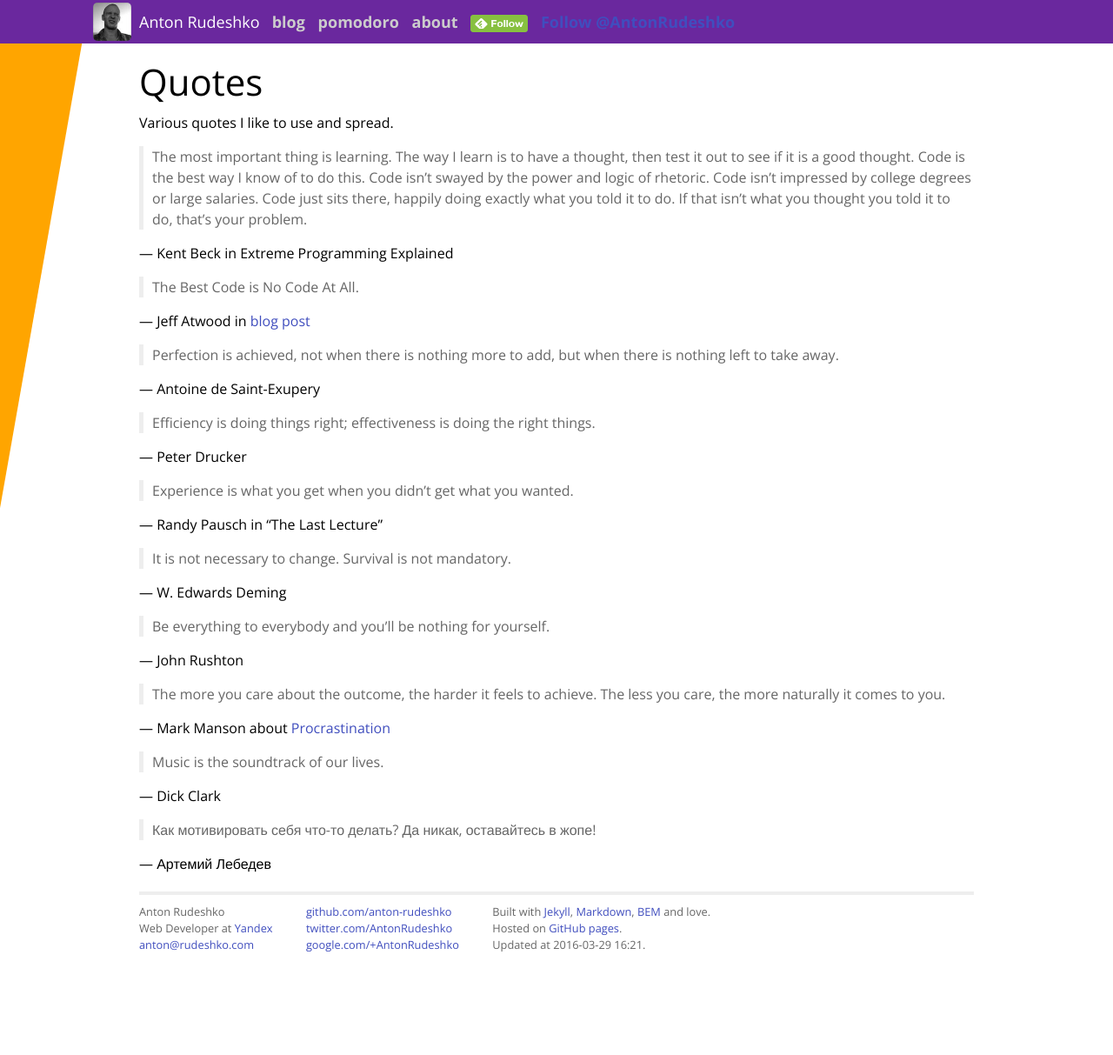
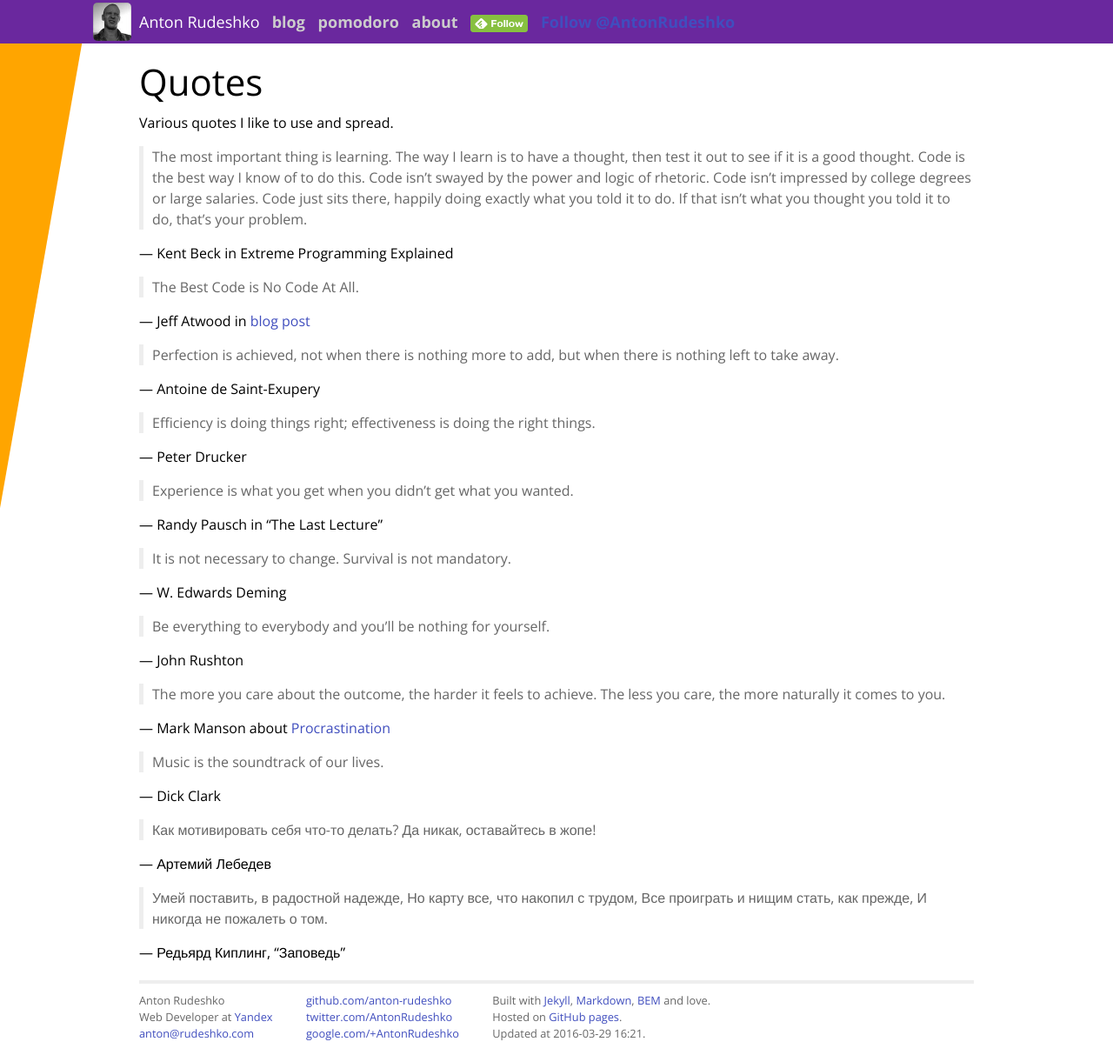
Before and after one commit to anton-rudeshko/anton-rudeshko.github.io, a Jekyll site: the page built from quotes/index.md, in a window 1280 px wide. Shown: the whole page at 87% size. Built offline with Jekyll 4.4.1, drawn with Linux system fonts in a browser that asks for light colours; comment, search, counter and statistics services are not loaded; before the commit the page ends 1111 px from its top, so only the background shows below that.

Commit message:
quotes: kipling

```diff
--- a/quotes/index.md
+++ b/quotes/index.md
@@ -49,3 +49,10 @@ If that isn't what you thought you told it to do, that's your problem.
 > Как мотивировать себя что-то делать? Да никак, оставайтесь в жопе!
 
 — Артемий Лебедев
+
+> Умей поставить, в радостной надежде,
+> Но карту все, что накопил с трудом,
+> Все проиграть и нищим стать, как прежде,
+> И никогда не пожалеть о том.
+
+— Редьярд Киплинг, "Заповедь"
```
